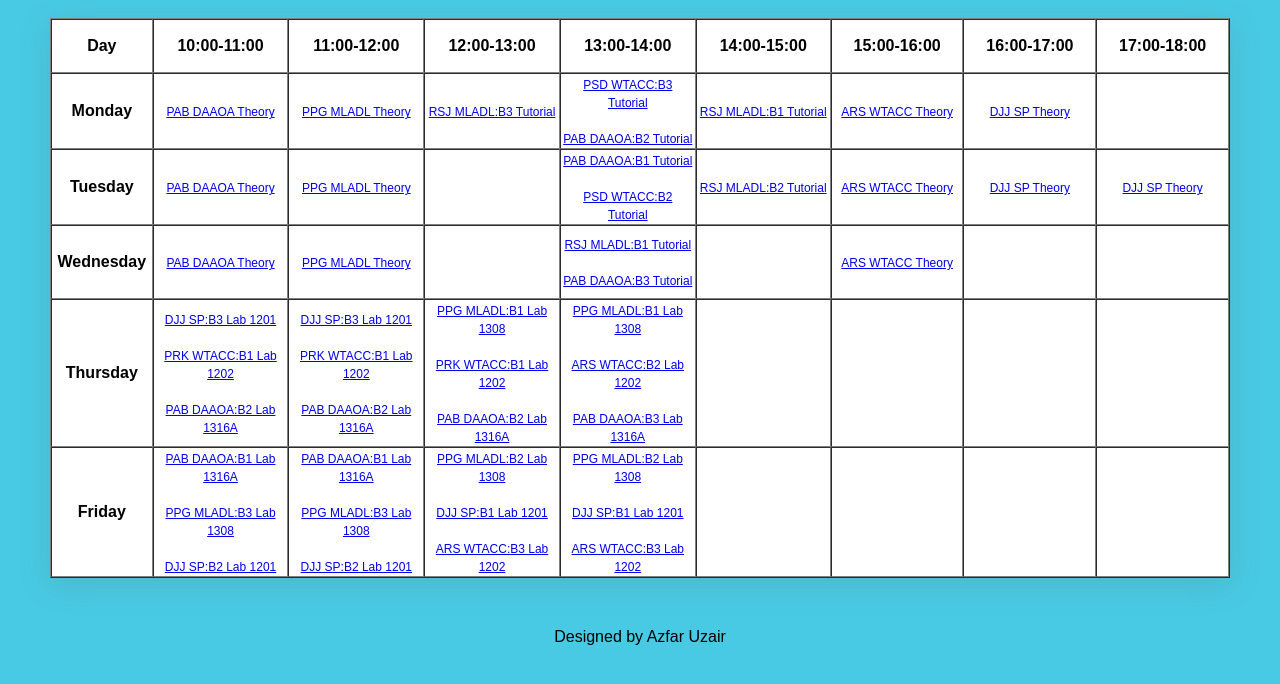
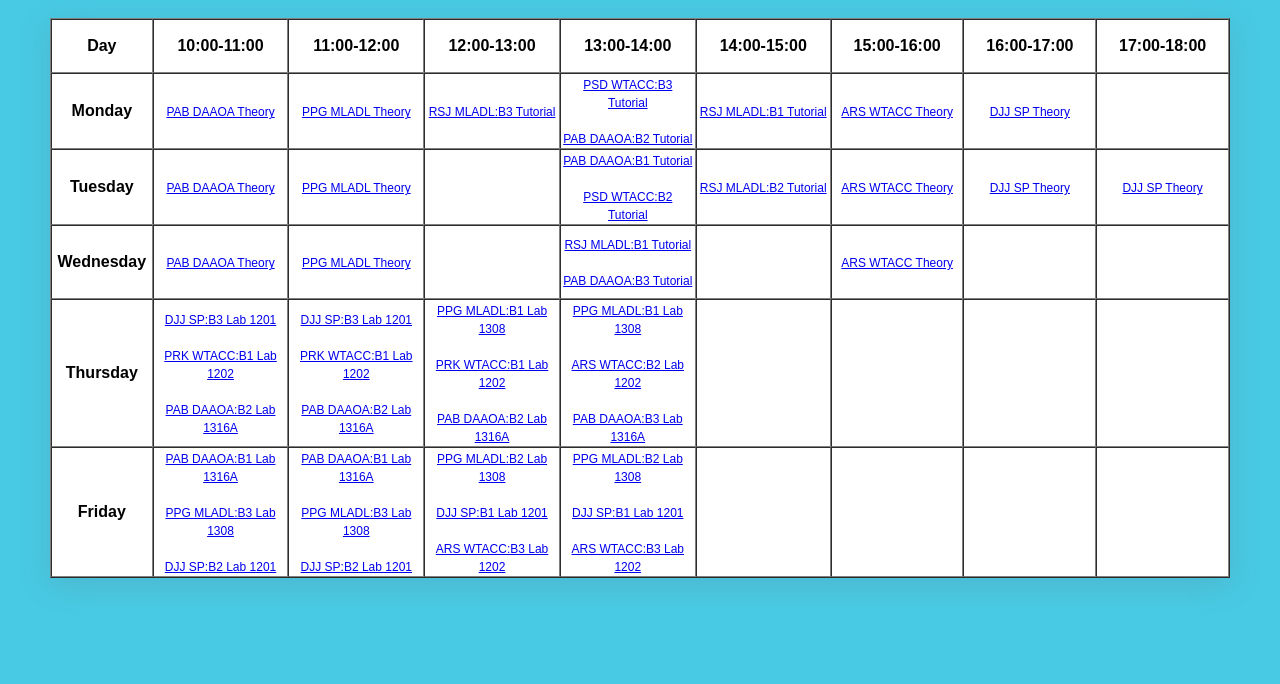
Before and after one commit to saifkhan29/AzfarNew_timeTable, a plain HTML site: page index.html in a window 1280 px wide. Shown: the part 90-774 px from the top of the page. Drawn offline with Linux system fonts and the light colour scheme.

Commit message:
Update index.html

```diff
--- a/index.html
+++ b/index.html
@@ -199,7 +199,7 @@
 
 	</table>
 	<td></td>
-		<p style="text-align: center; color: Black;">Designed by Azfar Uzair</p>
+
 <script src="app.js"></script>
 </body>
 
```
